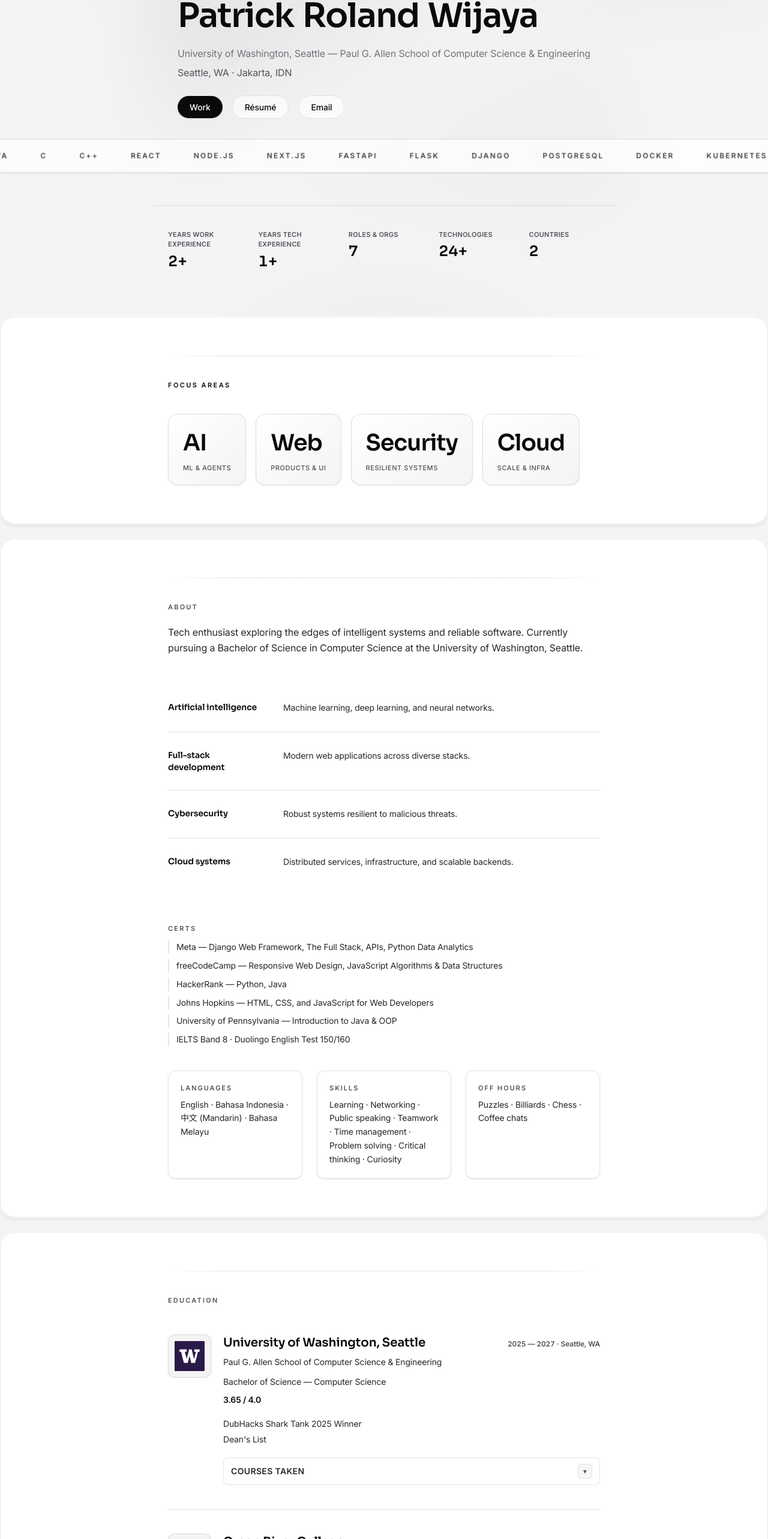
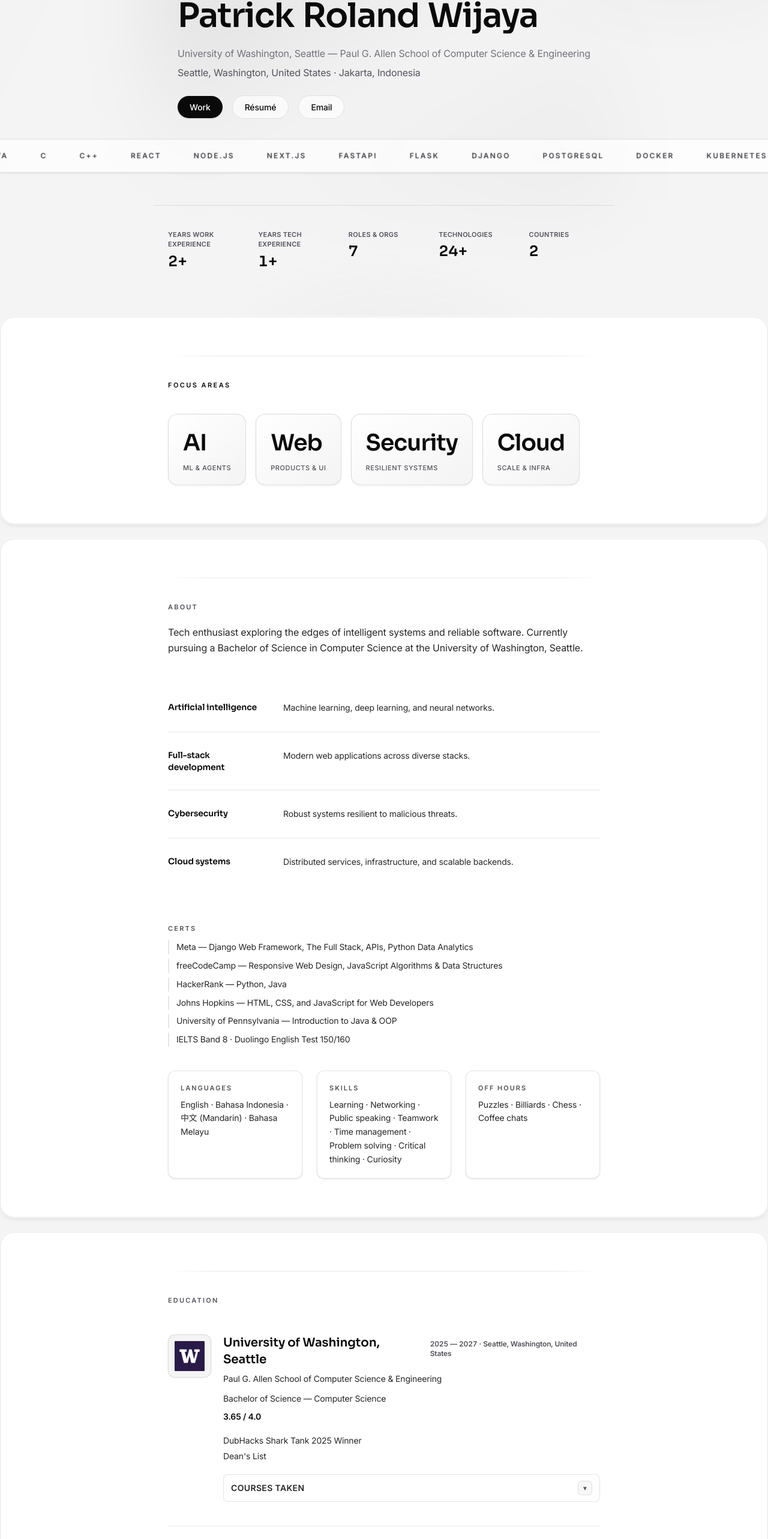
Before and after one commit to patrickw2601/portfolio_website, a React (Vite) app: page / in a window 1280 px wide. Shown: the part 205-2771 px from the top of the page at 60% size. Built offline with nearby package versions, Linux system fonts and the light colour scheme.

Commit message:
location changes

```diff
--- a/src/data/site.ts
+++ b/src/data/site.ts
@@ -9,7 +9,7 @@ export const site = {
   tagline: 'B.S. Computer Science · Class of 2027',
   school:
     'University of Washington, Seattle — Paul G. Allen School of Computer Science & Engineering',
-  locations: 'Seattle, WA · Jakarta, IDN',
+  locations: 'Seattle, Washington, United States · Jakarta, Indonesia',
   heroLead:
     'Passionate builder focused on AI systems, full-stack products, cybersecurity, and cloud software.',
   resumeUrl: 'https://www.overleaf.com/read/zzqmnktnrpjf#90fd0f',
@@ -121,7 +121,7 @@ export const workExperience: TimelineEntry[] = [
     title: 'Software Development Engineer Intern',
     org: 'Amazon Web Services (AWS)',
     period: 'Jun 2026 — Sep 2026',
-    location: 'United States',
+    location: 'Seattle, Washington, United States',
     summary: 'Incoming summer 2026.',
     logoSrc: 'logos/aws.png',
   },
@@ -130,7 +130,7 @@ export const workExperience: TimelineEntry[] = [
     title: 'Dining Assistant',
     org: 'University of Washington, Seattle — Student Athlete Dining Center',
     period: 'Sep 2025 — present',
-    location: 'Seattle, WA',
+    location: 'Seattle, Washington, United States',
     summary:
       'Supports day-to-day dining operations for student-athletes: service flow, station readiness, and a high-traffic meal environment.',
     bullets: [
@@ -145,7 +145,7 @@ export const workExperience: TimelineEntry[] = [
     title: 'AI Software Engineer Intern',
     org: 'Deepiri',
     period: 'Dec 2025 — Apr 2026',
-    location: 'Pittsburgh, PA (remote)',
+    location: 'Pittsburgh, Pennsylvania, United States (remote)',
     summary:
       'Built backend microservices integrated with LangChain / LangGraph agents for a SaaS product.',
     tags: [
@@ -170,7 +170,7 @@ export const workExperience: TimelineEntry[] = [
     title: 'Software Engineer Intern',
     org: 'PT. Sisindokom Lintasbuana',
     period: 'Jul 2025 — Aug 2025',
-    location: 'Jakarta, IDN',
+    location: 'Jakarta, Indonesia',
     summary:
       'Shipped full-stack AI applications adopted by some of the largest enterprises in the region.',
     tags: [
@@ -192,7 +192,7 @@ export const workExperience: TimelineEntry[] = [
     title: 'Information Technology Intern',
     org: 'PT. Manulife Indonesia (XO Network)',
     period: 'Jul 2024 — Aug 2025',
-    location: 'Jakarta, IDN',
+    location: 'Jakarta, Indonesia',
     summary:
       'Developed campaign websites and supported internal IT operations and device management.',
     tags: ['Python', 'JavaScript', 'WordPress', 'React', 'Bootstrap'],
@@ -203,7 +203,7 @@ export const workExperience: TimelineEntry[] = [
     title: 'CS, Math, Physics & Chemistry Tutor + TA',
     org: 'Green River College Tutoring Centers',
     period: 'Apr 2024 — Jun 2025',
-    location: 'Auburn, WA',
+    location: 'Auburn, Washington, United States',
     summary:
       'Tutored OOP & DSA, engineering physics, calculus through statistics, and quantum / thermochemistry.',
     tags: ['Java', 'JUnit', 'Python', 'NumPy'],
@@ -214,7 +214,7 @@ export const workExperience: TimelineEntry[] = [
     title: 'Inventory Staff',
     org: 'Green River College Bookstore',
     period: 'Dec 2023 — Jun 2024',
-    location: 'Auburn, WA',
+    location: 'Auburn, Washington, United States',
     summary:
       'Tracked inventory in Excel, produced reports, and helped surface insights to improve sales.',
     tags: ['Microsoft Excel'],
@@ -228,7 +228,7 @@ export const organizations: TimelineEntry[] = [
     title: 'Web Developer',
     org: 'PERMIAS Nasional',
     period: 'Mar 2026 — present',
-    location: 'United States (national)',
+    location: 'United States',
     summary:
       'Builds and maintains the national organization’s web presence with modern front-end patterns and lightweight AI-assisted workflows.',
     bullets: [
@@ -243,7 +243,7 @@ export const organizations: TimelineEntry[] = [
     title: 'Vice President of Leadership',
     org: 'Green River College Phi Theta Kappa — Alpha Chi Beta',
     period: 'Sep 2024 — Jun 2025',
-    location: 'Auburn, WA',
+    location: 'Auburn, Washington, United States',
     summary: 'Co-led honor society programming, events, and chapter culture.',
     bullets: [
       'Co-organized 10+ campus events with 100+ attendees each.',
@@ -263,7 +263,7 @@ export const organizations: TimelineEntry[] = [
     title: 'Treasurer',
     org: 'Green River College Indonesian Student Organization',
     period: 'Apr 2024 — Jun 2025',
-    location: 'Auburn, WA',
+    location: 'Auburn, Washington, United States',
     summary: 'Owned budgeting, reporting, and sponsor conversations for ISO.',
     bullets: [
       'Funded the chapter’s flagship annual event ($5,000+ secured).',
@@ -283,7 +283,7 @@ export const organizations: TimelineEntry[] = [
     title: 'Secretary',
     org: 'Green River College Business Club',
     period: 'Dec 2023 — Jun 2025',
-    location: 'Auburn, WA',
+    location: 'Auburn, Washington, United States',
     summary:
       'Maintained workflows, quarterly schedules, and proposals connecting students with industry.',
     bullets: [
@@ -318,7 +318,7 @@ export const education: EducationBlock[] = [
     school: 'University of Washington, Seattle',
     unit: 'Paul G. Allen School of Computer Science & Engineering',
     period: '2025 — 2027',
-    location: 'Seattle, WA',
+    location: 'Seattle, Washington, United States',
     degree: 'Bachelor of Science — Computer Science',
     gpa: '3.65 / 4.0',
     honors: ["DubHacks Shark Tank 2025 Winner", "Dean's List"],
@@ -339,7 +339,7 @@ export const education: EducationBlock[] = [
     id: 'grc',
     school: 'Green River College',
     period: '2023 — 2025',
-    location: 'Auburn, WA',
+    location: 'Auburn, Washington, United States',
     degree: 'Associate in Science — Computer Science, Engineering, Physics',
     gpa: '3.98 / 4.0 — Graduated with Highest Honors',
     honors: [
@@ -364,7 +364,7 @@ export const education: EducationBlock[] = [
     id: 'pelangi',
     school: 'Pelangi Kasih Secondary School',
     period: '2018 — 2023',
-    location: 'Jakarta, IDN',
+    location: 'Jakarta, Indonesia',
     degree: 'Secondary (Science Stream)',
     gpa: '93.59 / 100 — Ranked 3rd in class',
     honors: [
```
